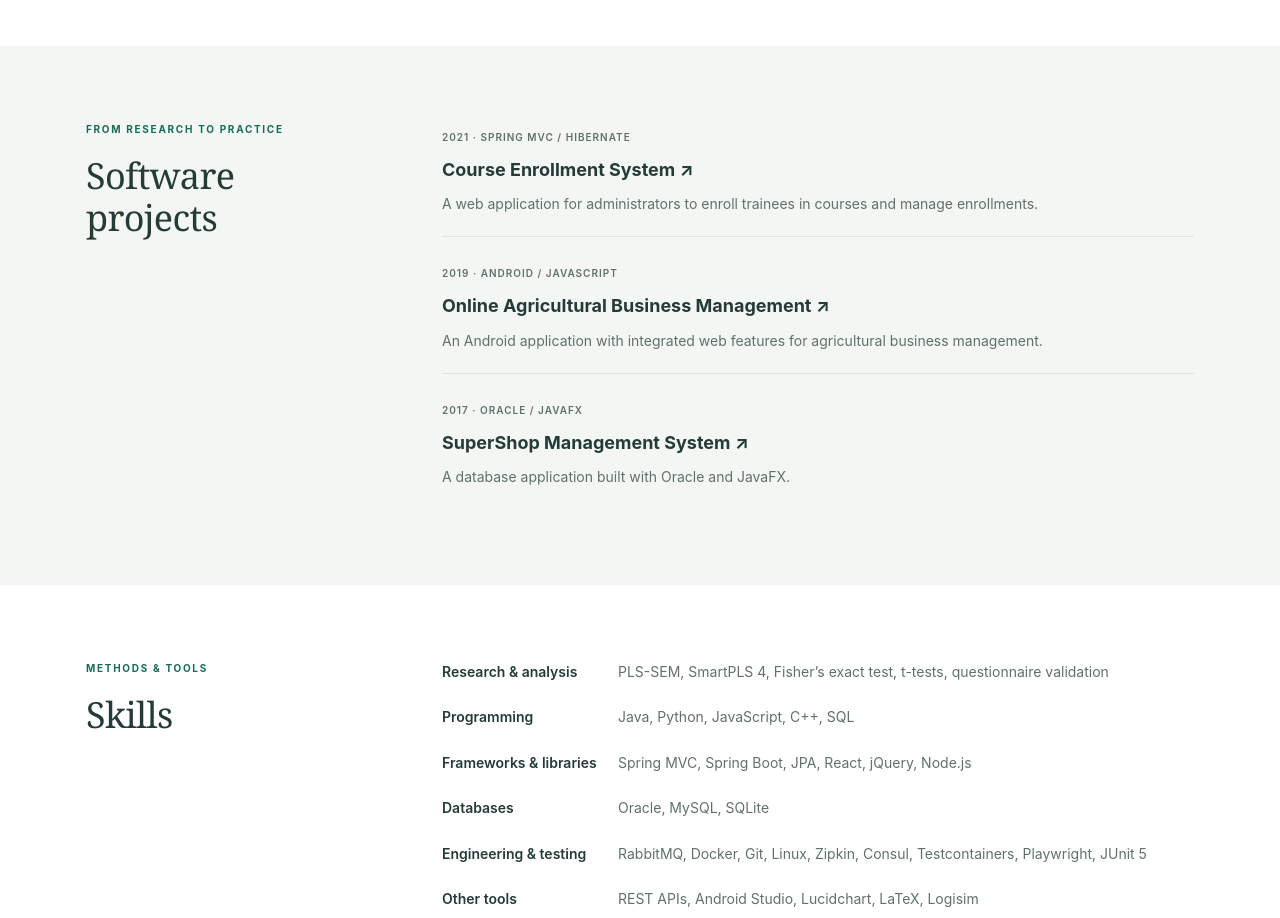
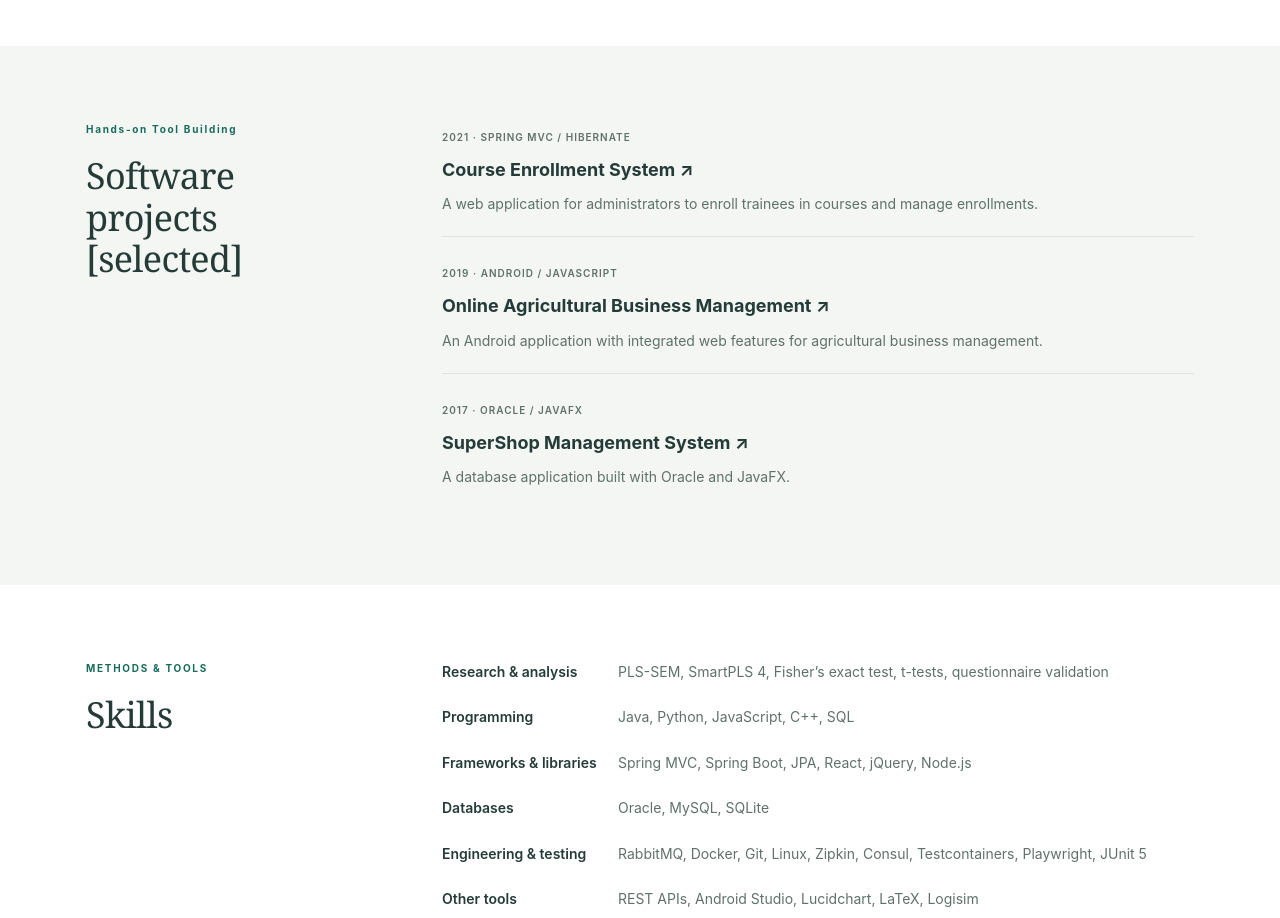
Before and after one commit to SadiaAfroz/sadiaafroz.github.io, a plain HTML site: page index.html in a window 1280 px wide. Shown: the part 4640-5558 px from the top of the page. Drawn offline with Linux system fonts and the light colour scheme.

Commit message:
updated projects page

```diff
--- a/index.html
+++ b/index.html
@@ -261,8 +261,8 @@
       <section class="section tinted" id="projects">
         <div class="wrap section-grid">
           <div class="section-heading">
-            <p class="eyebrow">FROM RESEARCH TO PRACTICE</p>
-            <h2>Software projects</h2>
+            <p class="eyebrow">Hands-on Tool Building</p>
+            <h2>Software projects [selected]</h2>
           </div>
           <div class="projects">
             <a class="project" href="https://github.com/SadiaAfroz/CourseEnrollmentSpringApp"><span class="date">2021 · SPRING MVC / HIBERNATE</span><h3>Course Enrollment System ↗</h3><p>A web application for administrators to enroll trainees in courses and manage enrollments.</p></a>
```
